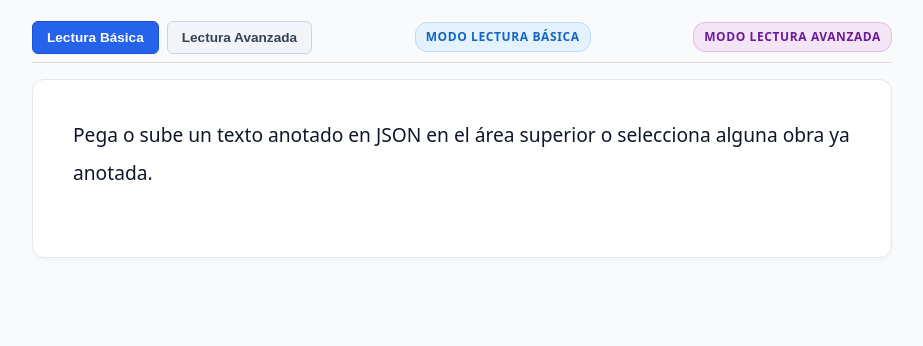
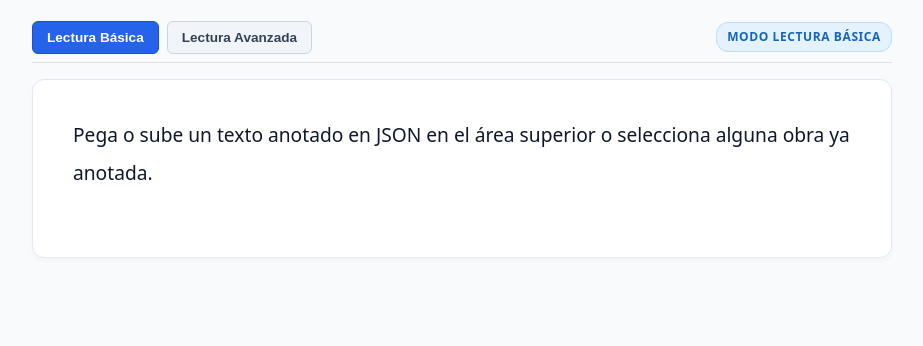
Before and after one commit to lectorespa/LexiLectura, a plain HTML site: page index.html in a window 1280 px wide. Shown: the part 454-800 px from the top of the page, without its empty margins (178-1101 px from the left). Drawn offline with Linux system fonts and the light colour scheme.

Commit message:
Update index.html

```diff
--- a/index.html
+++ b/index.html
@@ -81,7 +81,6 @@
         <button class="btn btn-secondary level-btn" data-level="deep" type="button">Lectura Avanzada</button>
       </div>
       <span id="levelIndicatorBadge" class="level-badge short-mode">Modo Lectura Básica</span>
-      <span id="levelIndicatorBadge" class="level-badge deep-mode">Modo Lectura Avanzada</span>
     </div>
 
     <!-- Cuerpo del Texto -->
```
